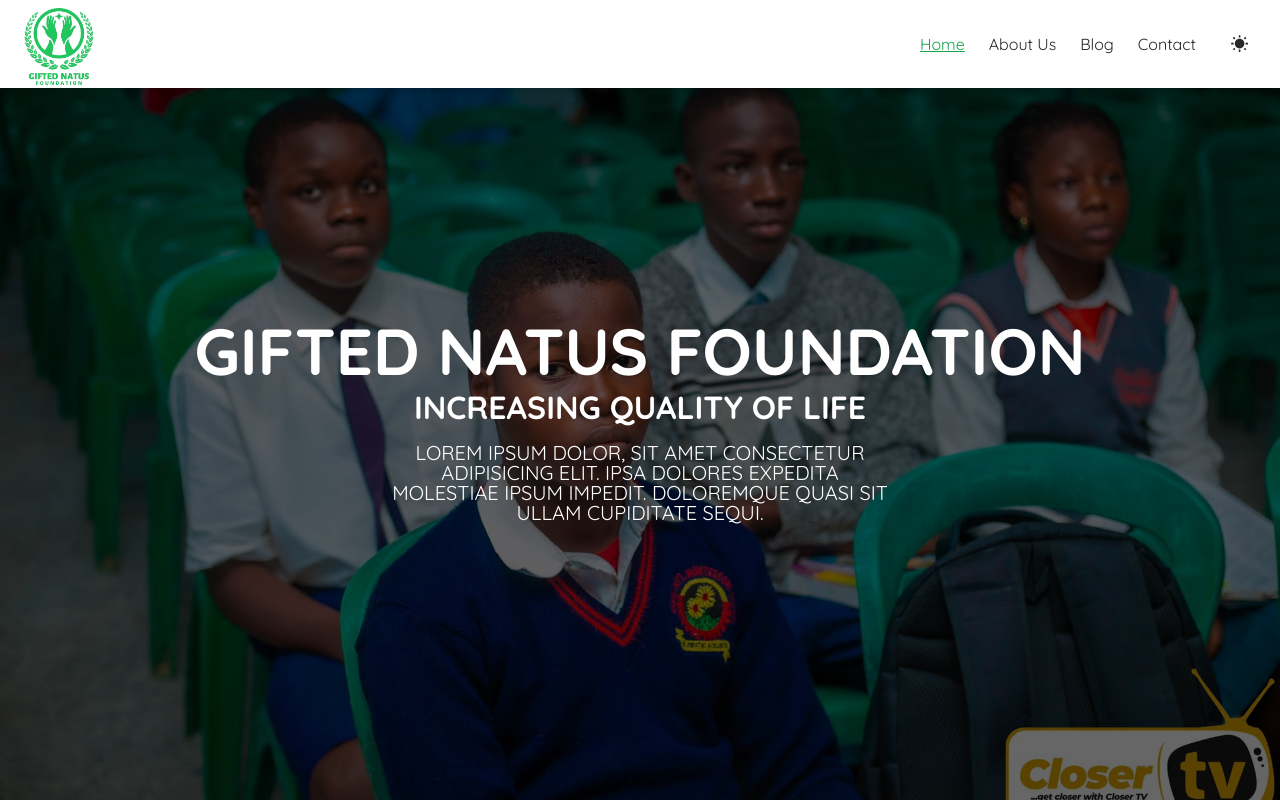
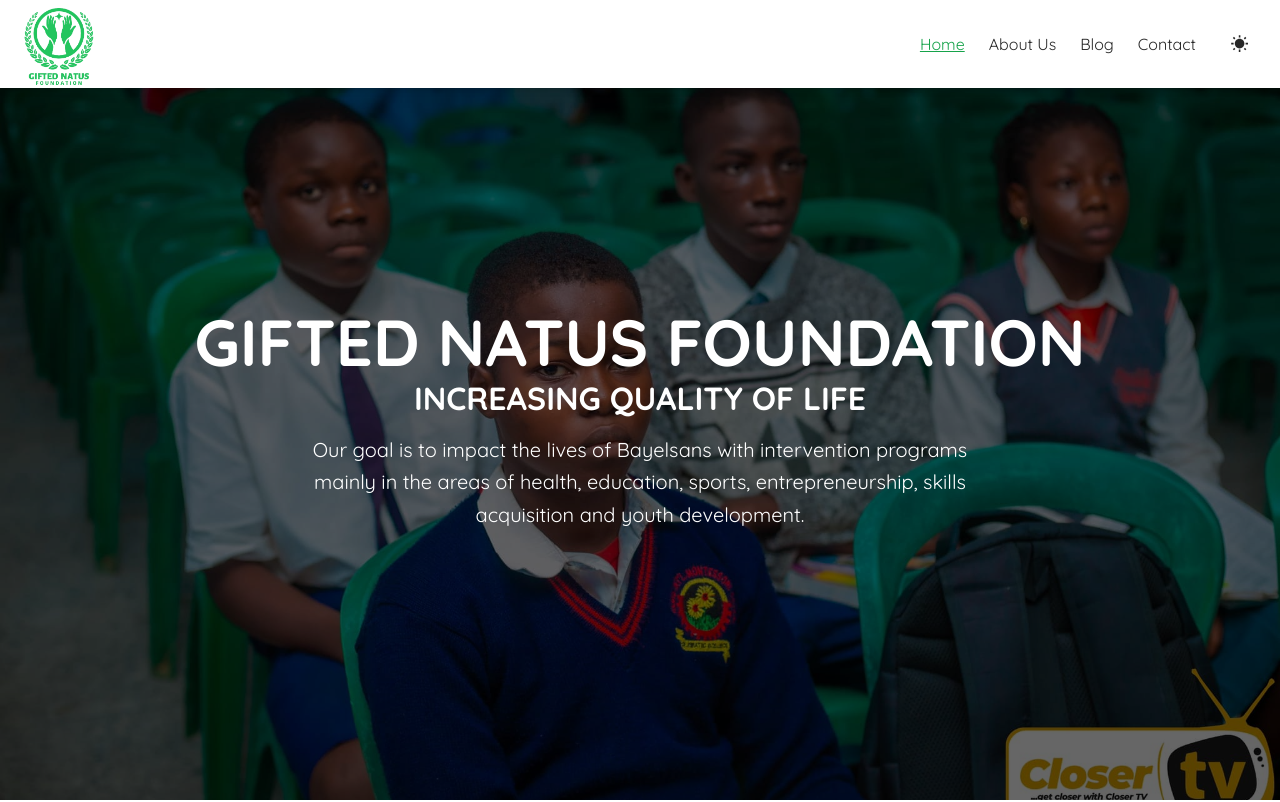
Before and after one commit to igbanibo-Dengi/gifted_natus, a Next.js app: page / in a window 1280 px wide. Shown: the top 802 px of the page. Built offline with nearby package versions, Linux system fonts and the light colour scheme.

Commit message:
fixed logo img

```diff
--- a/components/hero.tsx
+++ b/components/hero.tsx
@@ -32,17 +32,17 @@
                 alt="hero image"
                 className="object-cover"
               />
-              <div className="w-full px-5 text-center h-full bg-black/60 pt-10 absolute text-white uppercase flex flex-col justify-center items-center">
-                <h1 className="leading-none text-[28px] md:text-[46px] lg:text-[65px] font-bold">
+              <div className="w-full px-5 text-center h-full bg-black/60 pt-10 absolute text-white flex flex-col justify-center items-center">
+                <h1 className="leading-none text-[28px] md:text-[46px] lg:text-[65px] font-bold  uppercase">
                   gifted natus foundation
                 </h1>
-                <h3 className="text-[18px] md:text-[32px] font-bold mb-3">
+                <h3 className="t uppercase ext-[18px] md:text-[32px] font-bold mb-3">
                   increasing quality of life
                 </h3>
-                <p className="max-w-[500px] text-center text-sm sm:text-[20px]">
-                  Lorem ipsum dolor, sit amet consectetur adipisicing elit. Ipsa
-                  dolores expedita molestiae ipsum impedit. Doloremque quasi sit
-                  ullam cupiditate sequi.
+                <p className="max-w-[700px] leading-relaxed text-center text-sm sm:text-[20px]">
+                  Our goal is to impact the lives of Bayelsans with intervention
+                  programs mainly in the areas of health, education, sports,
+                  entrepreneurship, skills acquisition and youth development.
                 </p>
               </div>
             </div>
@@ -55,17 +55,17 @@
                 alt="hero image"
                 className="object-cover"
               />
-              <div className="w-full px-5 text-center h-full bg-black/60 pt-10 absolute text-white uppercase flex flex-col justify-center items-center">
-                <p className="leading-none text-[28px] md:text-[46px] lg:text-[65px] font-bold">
+              <div className="w-full px-5 text-center h-full bg-black/60 pt-10 absolute text-white flex flex-col justify-center items-center">
+                <p className="leading-none text-[28px] md:text-[46px] lg:text-[65px] font-bold  uppercase">
                   gifted natus foundation
                 </p>
-                <p className="text-[18px] md:text-[32px] font-bold mb-3">
+                <p className="t uppercase ext-[18px] md:text-[32px] font-bold mb-3">
                   increasing quality of life
                 </p>
-                <p className="max-w-[500px] text-center text-sm sm:text-[20px]">
-                  Lorem ipsum dolor, sit amet consectetur adipisicing elit. Ipsa
-                  dolores expedita molestiae ipsum impedit. Doloremque quasi sit
-                  ullam cupiditate sequi.
+                <p className="max-w-[700px] leading-relaxed text-center text-sm sm:text-[20px]">
+                  Our goal is to impact the lives of Bayelsans with intervention
+                  programs mainly in the areas of health, education, sports,
+                  entrepreneurship, skills acquisition and youth development.
                 </p>
               </div>
             </div>
@@ -78,17 +78,17 @@
                 alt="hero image"
                 className="object-cover"
               />
-              <div className="w-full px-5 text-center h-full bg-black/60 pt-10 absolute text-white uppercase flex flex-col justify-center items-center">
-                <p className="leading-none text-[28px] md:text-[46px] lg:text-[65px] font-bold">
+              <div className="w-full px-5 text-center h-full bg-black/60 pt-10 absolute text-white flex flex-col justify-center items-center">
+                <p className="leading-none text-[28px] md:text-[46px] lg:text-[65px] font-bold  uppercase">
                   gifted natus foundation
                 </p>
-                <h3 className="text-[18px] md:text-[32px] font-bold mb-3">
+                <h3 className=" uppercase text-[18px] md:text-[32px] font-bold mb-3">
                   increasing quality of life
                 </h3>
-                <p className="max-w-[500px] text-center text-sm sm:text-[20px]">
-                  Lorem ipsum dolor, sit amet consectetur adipisicing elit. Ipsa
-                  dolores expedita molestiae ipsum impedit. Doloremque quasi sit
-                  ullam cupiditate sequi.
+                <p className="max-w-[700px] leading-relaxed text-center text-sm sm:text-[20px]">
+                  Our goal is to impact the lives of Bayelsans with intervention
+                  programs mainly in the areas of health, education, sports,
+                  entrepreneurship, skills acquisition and youth development.
                 </p>
               </div>
             </div>
--- a/components/navbar.tsx
+++ b/components/navbar.tsx
@@ -15,22 +15,22 @@
       <div className="justify-between md:items-center md:flex container mx-auto px-5">
         <div>
           <div className="flex items-center justify-between">
-            <div className="pt-2 flex items-end">
+            <Link href="/" className="pt-2 flex items-end">
               <Image
-                src="/logo-trans.png"
-                alt="logo-trans"
+                src="/Logo-trans.png"
+                alt="Logo-trans"
                 width={50}
                 height={50}
                 className=" md:hidden"
               />
               <Image
-                src="/logo-trans.png"
+                src="/Logo-trans.png"
                 alt="logo-trans"
                 width={80}
                 height={80}
                 className="hidden md:block"
               />
-            </div>
+            </Link>
             <div className="md:hidden">
               <button
                 className="p-2 text-gray-700 rounded-md outline-none focus:border-gray-400 focus:border"
```
